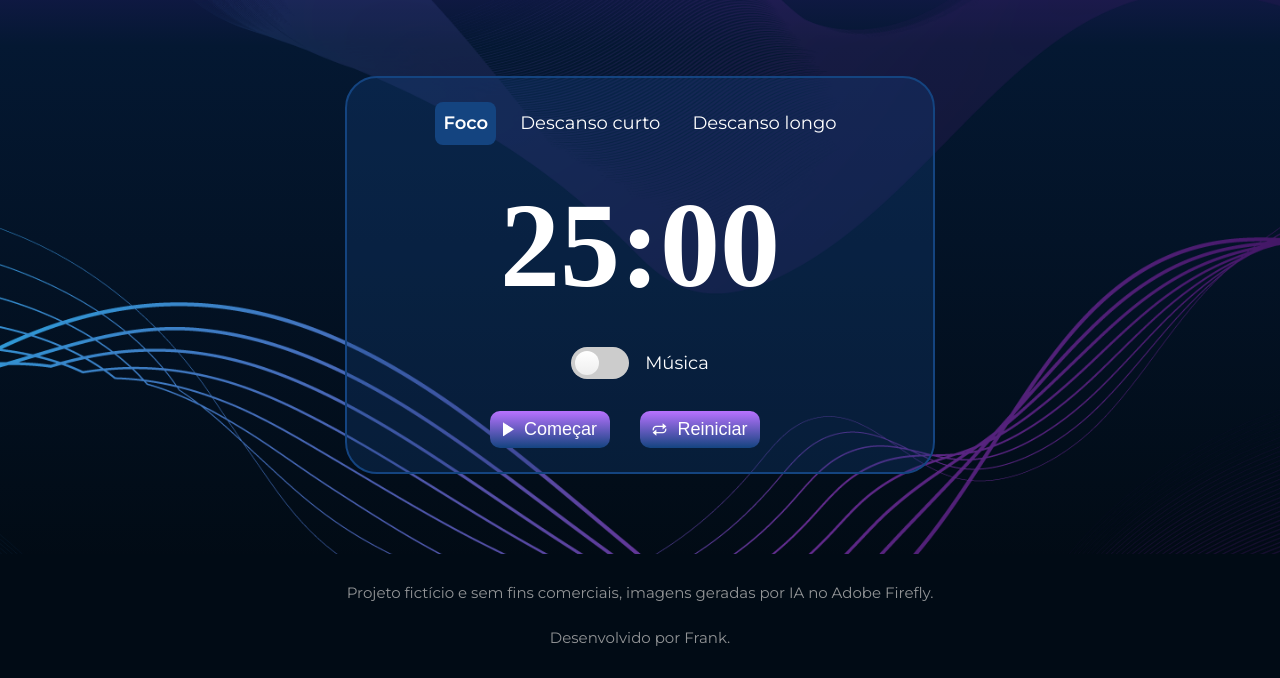
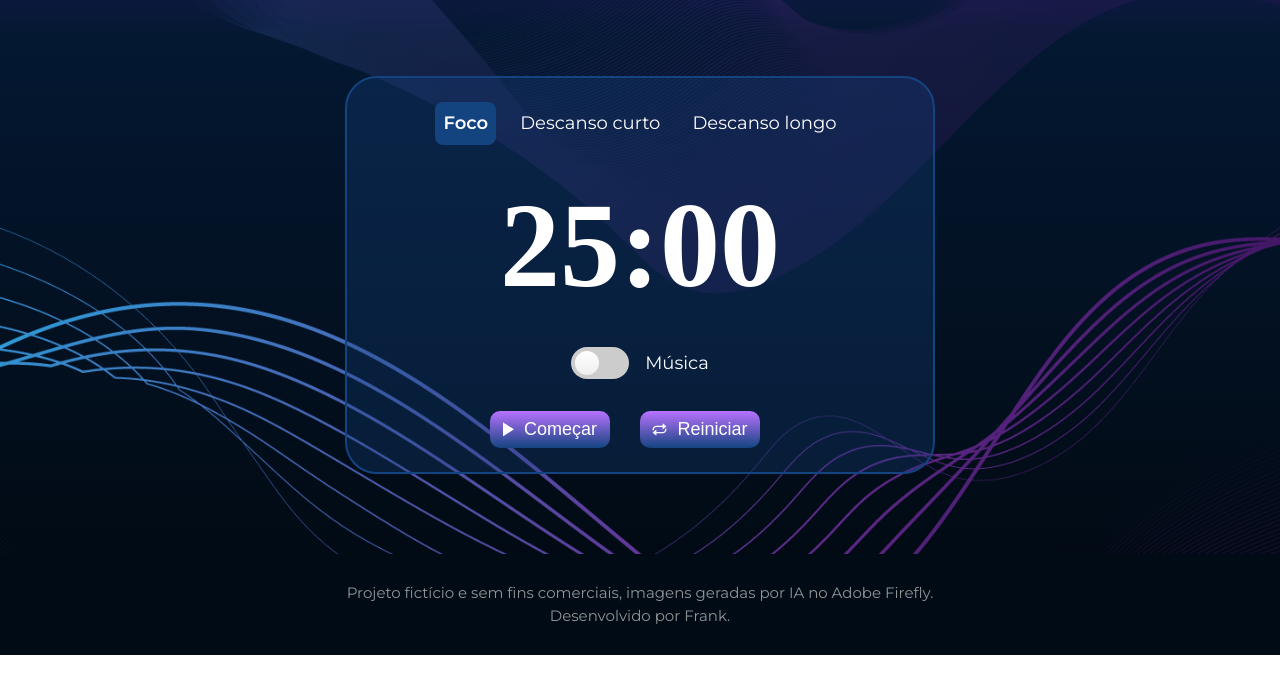
Before and after one commit to FNovitch/Fokus, a website: page index.html in a window 1280 px wide. Shown: the part 548-1226 px from the top of the page. After the commit the page ends 1203 px from the top, so only its background shows below. Drawn offline with nearby package versions, Linux system fonts and the light colour scheme; a web font is replaced by a local one.

Commit message:
Correções no Footer

```diff
--- a/index.html
+++ b/index.html
@@ -81,10 +81,8 @@
       </section>
 
       <footer class="app__footer">
-        <p class="app__footer-text">
-          Projeto fictício e sem fins comerciais, imagens geradas por IA no Adobe Firefly.<br /><br />Desenvolvido por
-          Frank.
-        </p>
+        <p class="app__footer-text">Projeto fictício e sem fins comerciais, imagens geradas por IA no Adobe Firefly.</p>
+        <p class="app__footer-text">Desenvolvido por Frank.</p>
       </footer>
     </main>
 
--- a/src/css/styles.css
+++ b/src/css/styles.css
@@ -1,22 +1,22 @@
 :root {
   --color-primary: #123456;
-    --color-secondary: #FFF;
+  --color-secondary: #fff;
   --azul-royal: #144480;
-    --fundo-card-timer: rgba(20, 68, 128, 0.30);
-    --lils: #B872FF;
-    --linear-botes: linear-gradient(180deg, #B872FF 0%, #144480 100%);
+  --fundo-card-timer: rgba(20, 68, 128, 0.3);
+  --lils: #b872ff;
+  --linear-botes: linear-gradient(180deg, #b872ff 0%, #144480 100%);
 }
 
 [data-contexto="foco"] {
-    --main-bg-color: linear-gradient(180deg, #8B1FF8 0%, #041832 48.44%, #01080E 100%);
+  --main-bg-color: linear-gradient(180deg, #8b1ff8 0%, #041832 48.44%, #01080e 100%);
 }
 
 [data-contexto="descanso-curto"] {
-    --main-bg-color: linear-gradient(180deg, #0F725C 0%, #041832 48.44%, #01080E 100%);
+  --main-bg-color: linear-gradient(180deg, #0f725c 0%, #041832 48.44%, #01080e 100%);
 }
 
 [data-contexto="descanso-longo"] {
-    --main-bg-color: linear-gradient(180deg, #1875E9 0%, #041832 48.44%, #01080E 100%);
+  --main-bg-color: linear-gradient(180deg, #1875e9 0%, #041832 48.44%, #01080e 100%);
 }
 
 * {
@@ -32,13 +32,18 @@ html {
 
 body {
   min-height: 100vh;
-    background: url("/imagens/pattern.png");
+  background: url("/src/imagens/pattern.png");
   background-size: cover;
   background-repeat: no-repeat;
 }
 
-h1, h2, h3, h4, h5, h6 {
-    font-family: 'Unbounded', cursive;
+h1,
+h2,
+h3,
+h4,
+h5,
+h6 {
+  font-family: "Unbounded", cursive;
 }
 
 .app__logo-figure {
@@ -151,22 +156,19 @@ h1, h2, h3, h4, h5, h6 {
   border-radius: 1rem;
   background: var(--linear-botes);
   margin-top: 3.2rem;
-    margin-right:3rem;
+  margin-right: 3rem;
   font-size: 1.8rem;
   display: flex;
   align-items: center;
   justify-content: center;
   gap: 1rem;
-
 }
 
 .app__footer {
-    display: flex;
+  text-align: center;
   width: 100%;
   padding: 2.8rem 6rem;
-    justify-content: center;
-    align-items: center;
-    background: #010B15;
+  background: #010b15;
 }
 
 .app__footer-text {
@@ -178,7 +180,6 @@ h1, h2, h3, h4, h5, h6 {
   font-weight: 400;
   line-height: 150%;
 }
-
 /* toggle */
 .toggle {
   cursor: pointer;
@@ -196,7 +197,8 @@ h1, h2, h3, h4, h5, h6 {
   transition: background 0.25s;
 }
 
-.toggle-switch:before, .toggle-switch:after {
+.toggle-switch:before,
+.toggle-switch:after {
   content: "";
 }
 
@@ -228,7 +230,6 @@ h1, h2, h3, h4, h5, h6 {
   position: absolute;
   visibility: hidden;
 }
-
 /* fim - toggle */
 
 /* Para Tablets */
@@ -237,7 +238,6 @@ h1, h2, h3, h4, h5, h6 {
     width: 48rem;
   }
 }
-
 /* Para Celulares */
 @media (max-width: 767px) {
   .app__section-banner-container {
```
Also changed, not shown: dist/script.js. Lines whose indentation alone changed are shown as unchanged.
